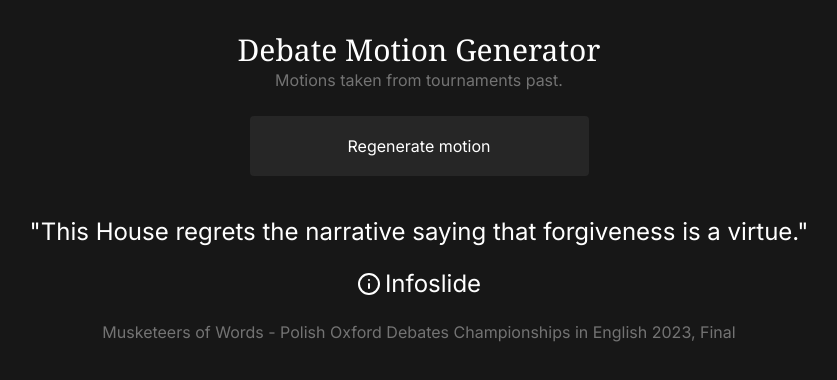
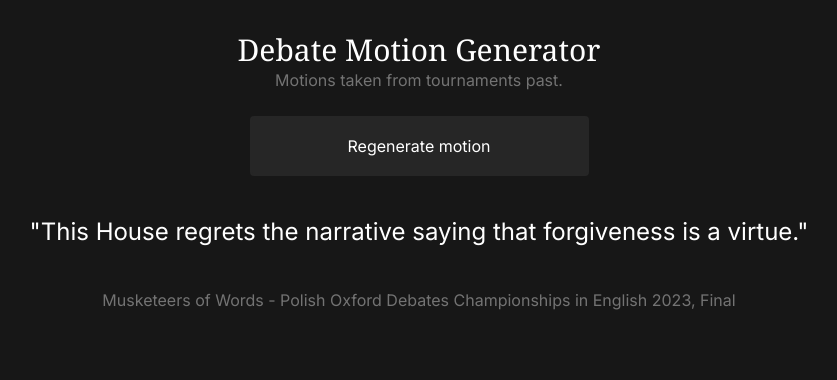
Before and after one commit to debatecore/debate-tools, a Next.js app: page /debate-motion-generator in a window 1280 px wide. Shown: the top 380 px of the page, without its empty margins (221-1058 px from the left). Built offline with nearby package versions, Linux system fonts and the light colour scheme.

Commit message:
fix: prevent infoslide header from rendering when there is no infoslide

```diff
--- a/src/components/MotionGenerator.tsx
+++ b/src/components/MotionGenerator.tsx
@@ -27,6 +27,8 @@ const MotionGenerator = (props: debateMotionGeneratorButtonType) => {
     setMotion(() => generateMotion());
   }, []);
 
+  const infoslideString = useLang("infoslide");
+
   return (
     <div className="flex flex-col min-h-screen items-center">
       <button
@@ -41,14 +43,16 @@ const MotionGenerator = (props: debateMotionGeneratorButtonType) => {
           &quot;{motion?.motion || ""}&quot;
         </p>
         <section className="p-5">
-          {(
+          {motion && motion.adinfo ? (
             <section className="flex flex-col items-center">
               <section className="flex space-x-1 mt-15 text-2xl items-center">
-                <IconInfo /> <h3>{useLang("infoslide")}</h3>
+                <IconInfo /> <h3>{infoslideString}</h3>
               </section>
-              <p className="text-justify max-w-[75vw]">{motion?.adinfo}</p>
+              <p className="text-justify max-w-[75vw]">{motion.adinfo}</p>
             </section>
-          ) || ""}
+          ) : (
+            ""
+          )}
         </section>
         <p className="text-neutral-500">{motion?.source || ""}</p>
       </section>
```
